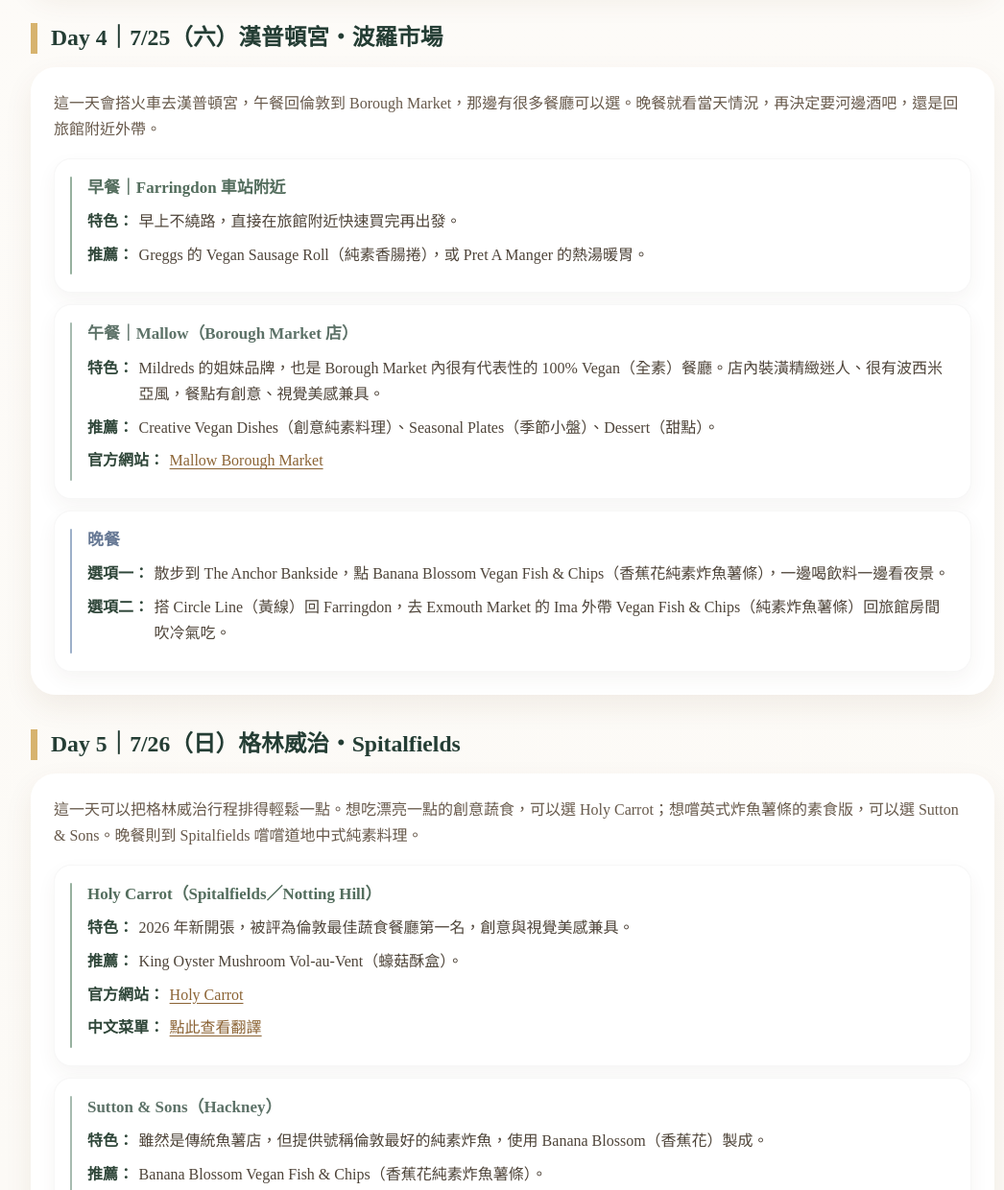
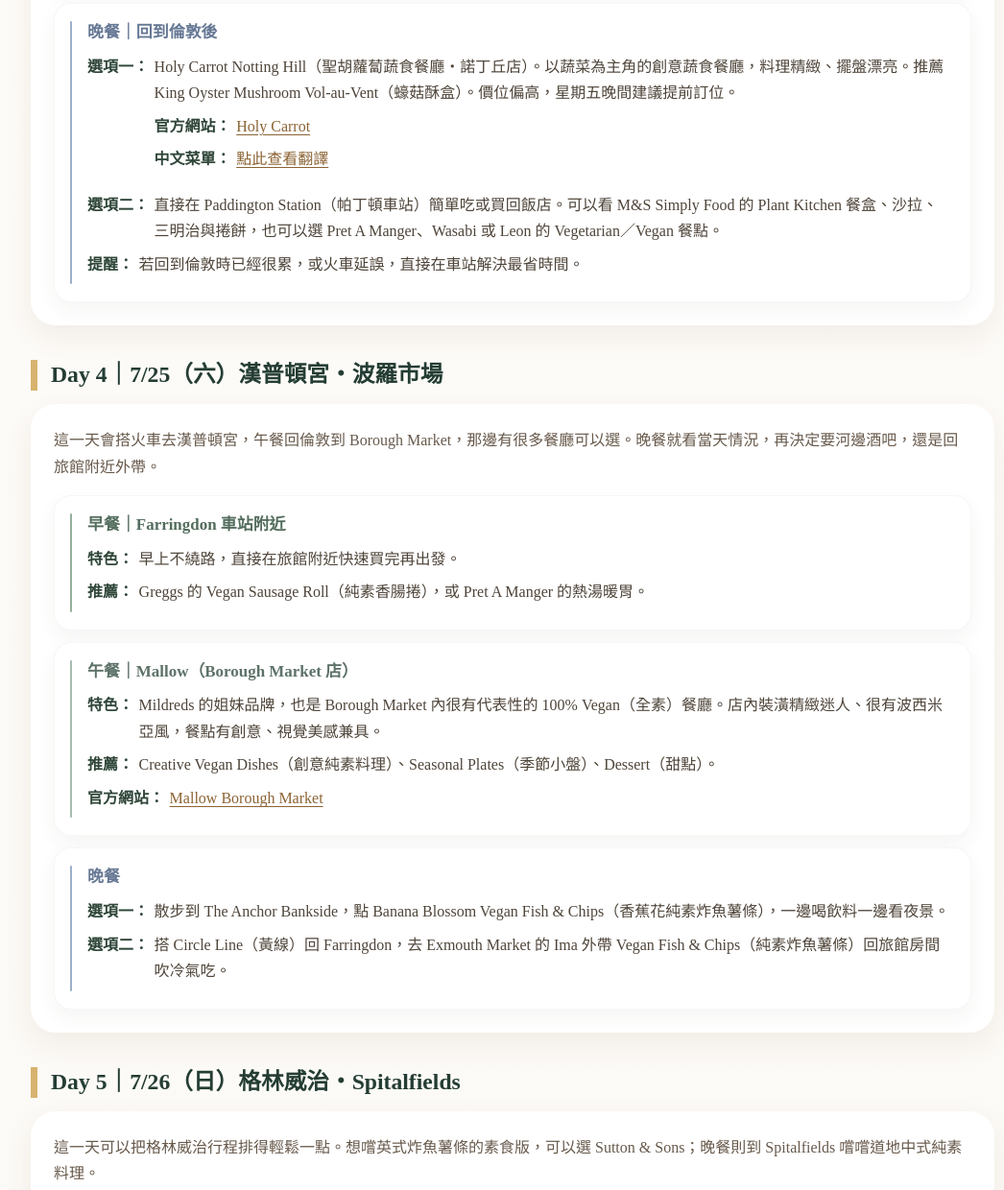
Before and after one commit to zijun-shen/-UK-TRIP, a plain HTML site: page uk_food_plan.html in a window 1280 px wide. Shown: the part 2517-3757 px from the top of the page at 96% size, without its empty margins (106-1152 px from the left). Drawn offline with Linux system fonts and the light colour scheme.

Commit message:
Add files via upload

```diff
--- a/uk_food_plan.html
+++ b/uk_food_plan.html
@@ -261,6 +261,19 @@
     box-shadow:0 6px 16px rgba(96,66,31,.055);
   }
 
+  .meal-block .option-detail-indent{
+    margin-left:0;
+    padding-left:4.35em;
+  }
+  .meal-block .option-two-gap{
+    margin-top:20px;
+  }
+  @media(max-width:520px){
+    .meal-block .option-detail-indent{
+      padding-left:4.35em;
+    }
+  }
+
 </style>
 </head>
 <body>
@@ -321,7 +334,7 @@
 </section>
 <h2 class="section-title">Day 3｜7/24（五）Bath 巴斯一日遊</h2>
 <section class="day-card">
-<p class="lead">這一天早上會從 Paddington Station 搭火車去 Bath，所以早餐安排以「車站內快速買、方便帶上火車」為主。午餐則已訂位 OAK，可以在巴斯好好坐下來吃一頓。</p>
+<p class="lead">這一天早上會從 Paddington Station 搭火車去 Bath，所以早餐安排以「車站內快速買、方便帶上火車」為主。午餐則已訂位 OAK，可以在巴斯好好坐下來吃一頓。晚上回到倫敦後，可以去 Holy Carrot Notting Hill 吃正式晚餐；若太累，也可以直接在 Paddington Station 簡單吃或買回飯店。</p>
 <div class="meal-list">
 <div class="meal-block">
 <h3>早餐｜Paddington Station（搭車前購買）</h3>
@@ -340,6 +353,14 @@
 <p class="meal-row"><b>特色：</b><span>巴斯在地的精緻蔬食餐廳，主打當季英國食材，菜色細膩有層次。Set lunch 三道菜 £19.95，划算又有質感，是巴斯行程裡很值得停下來好好吃一頓的選擇。</span></p>
 <p class="meal-row"><b>官方網站：</b><span><a href="https://www.oakbath.co.uk/" rel="noopener" target="_blank">oakbath.co.uk</a></span></p>
 <p class="meal-row"><b>中文菜單：</b><span><a href="oak-menu.html">點此查看翻譯</a></span></p>
+</div>
+<div class="meal-block">
+<h3>晚餐｜回到倫敦後</h3>
+<p class="meal-row"><b>選項一：</b><span>Holy Carrot Notting Hill（聖胡蘿蔔蔬食餐廳・諾丁丘店）。以蔬菜為主角的創意蔬食餐廳，料理精緻、擺盤漂亮。推薦 King Oyster Mushroom Vol-au-Vent（蠔菇酥盒）。價位偏高，星期五晚間建議提前訂位。</span></p>
+<p class="meal-row option-detail-indent"><b>官方網站：</b><span><a href="https://www.holycarrot.co.uk/" rel="noopener" target="_blank">Holy Carrot</a></span></p>
+<p class="meal-row option-detail-indent"><b>中文菜單：</b><span><a href="holycarrot-menu.html">點此查看翻譯</a></span></p>
+<p class="meal-row option-two-gap"><b>選項二：</b><span>直接在 Paddington Station（帕丁頓車站）簡單吃或買回飯店。可以看 M&amp;S Simply Food 的 Plant Kitchen 餐盒、沙拉、三明治與捲餅，也可以選 Pret A Manger、Wasabi 或 Leon 的 Vegetarian／Vegan 餐點。</span></p>
+<p class="meal-row"><b>提醒：</b><span>若回到倫敦時已經很累，或火車延誤，直接在車站解決最省時間。</span></p>
 </div>
 </div>
 </section>
@@ -367,15 +388,8 @@
 </section>
 <h2 class="section-title">Day 5｜7/26（日）格林威治・Spitalfields</h2>
 <section class="day-card">
-<p class="lead">這一天可以把格林威治行程排得輕鬆一點。想吃漂亮一點的創意蔬食，可以選 Holy Carrot；想嚐英式炸魚薯條的素食版，可以選 Sutton &amp; Sons。晚餐則到 Spitalfields 嚐嚐道地中式純素料理。</p>
+<p class="lead">這一天可以把格林威治行程排得輕鬆一點。想嚐英式炸魚薯條的素食版，可以選 Sutton &amp; Sons；晚餐則到 Spitalfields 嚐嚐道地中式純素料理。</p>
 <div class="meal-list">
-<div class="meal-block">
-<h3>Holy Carrot（Spitalfields／Notting Hill）</h3>
-<p class="meal-row"><b>特色：</b><span>2026 年新開張，被評為倫敦最佳蔬食餐廳第一名，創意與視覺美感兼具。</span></p>
-<p class="meal-row"><b>推薦：</b><span>King Oyster Mushroom Vol-au-Vent（蠔菇酥盒）。</span></p>
-<p class="meal-row"><b>官方網站：</b><span><a href="https://www.holycarrot.co.uk/" rel="noopener" target="_blank">Holy Carrot</a></span></p>
-<p class="meal-row"><b>中文菜單：</b><span><a href="holycarrot-menu.html">點此查看翻譯</a></span></p>
-</div>
 <div class="meal-block">
 <h3>Sutton &amp; Sons（Hackney）</h3>
 <p class="meal-row"><b>特色：</b><span>雖然是傳統魚薯店，但提供號稱倫敦最好的純素炸魚，使用 Banana Blossom（香蕉花）製成。</span></p>
```
